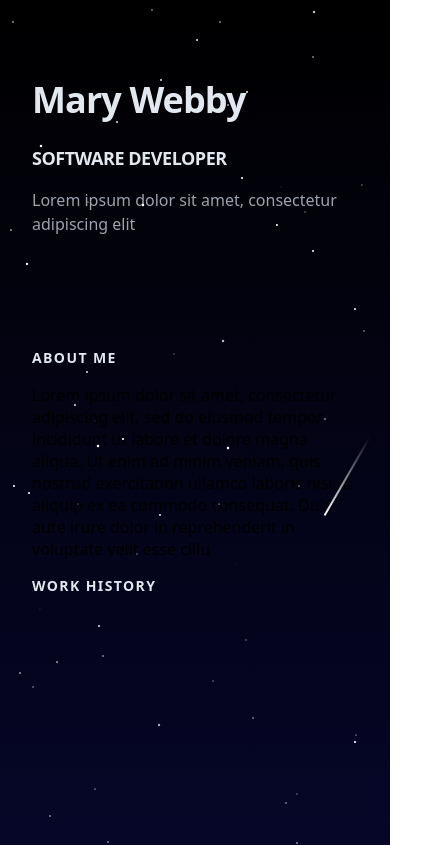
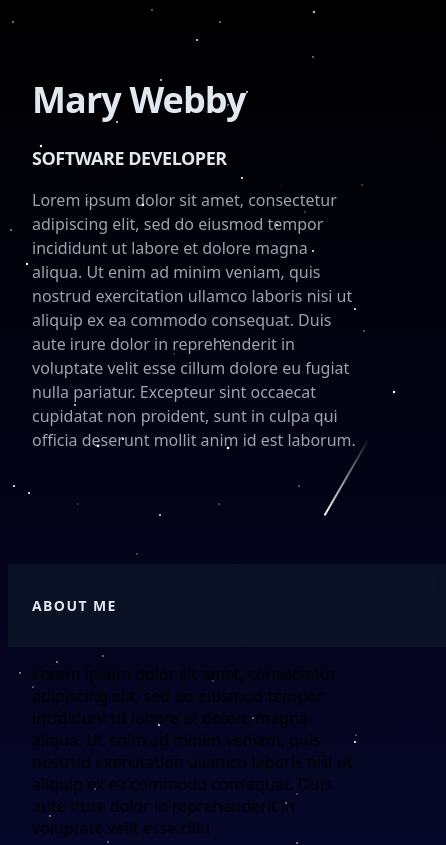
Before and after one commit to marywebby/portfolio-react, a React (Create React App) app in the folder portfolio-mcw/: page / in a window 390 px wide. Shown: the top 845 px of the page, 446 px wide, since content can reach past the window. Built offline with nearby package versions, Linux system fonts and the light colour scheme.

Commit message:
fixed formatting issue

```diff
--- a/portfolio-mcw/src/components/Body.js
+++ b/portfolio-mcw/src/components/Body.js
@@ -5,21 +5,29 @@ const Body = () => {
     <div className="mx-auto min-h-screen max-w-screen-xl px-6 py-12 font-sans md:px-12 md:py-20 lg:px-24 lg:py-0">
       <div className="lg:flex lg:justify-between lg:gap-4">
         <header className="lg:sticky lg:top-0 lg:flex lg:max-h-screen lg:w-1/2 lg:flex-col lg:justify-between lg:py-24">
-          <h1 className='text-4xl font-bold tracking-tight text-white-75 sm:text-5xl'>
+          <div>
+            <h1 className='text-4xl font-bold tracking-tight text-slate-200 sm:text-5xl'>
               Mary Webby
             </h1>
             <h2 className='mt-3 text-lg font-bold uppercase tracking-tight text-white-75 sm:text-xl'>
               Software Developer
             </h2>
-          <p className='mt-4 max-w-xs leading-normal text-gray-400'>
-            Lorem ipsum dolor sit amet, consectetur adipiscing elit
+            <p className='mt-4 leading-normal text-gray-400'>
+              Lorem ipsum dolor sit amet, consectetur adipiscing elit, sed do eiusmod tempor incididunt ut labore et dolore magna aliqua. Ut enim ad minim veniam, quis nostrud exercitation ullamco laboris nisi ut aliquip ex ea commodo consequat. Duis aute irure dolor in reprehenderit in voluptate velit esse cillum dolore eu fugiat nulla pariatur. Excepteur sint occaecat cupidatat non proident, sunt in culpa qui officia deserunt mollit anim id est laborum.
             </p>
+            <nav className='nav hidden lg:block' aria-label='In-page jump links'>
+
+            </nav>
+          </div>
         </header>
-        <div className='pt-24 lg:w-1/2 lg:py-24'>
-          <div className="text-sm font-bold uppercase tracking-widest text-white-75 lg:sr-only">
+        <main id='content' className='pt-24 lg:w-1/2 lg:py-24'>
+          <section id='about' className='mb-16 scroll-mt-16 md:mb-24 lg:mb-36 lg:scroll-mt-24' aria-label='About me'>
+            <div className='sticky top-0 z-20 -mx-6 mb-4 w-screen bg-slate-900/75 px-6 py-5 backdrop-blur md:-mx-12 md:px-12 lg:sr-only lg:relative lg:top-auto lg:mx-auto lg:w-full lg:px-0 lg:py-0 lg:opacity-0'>
+              <h2 className="text-sm font-bold uppercase tracking-widest text-white-75 lg:sr-only">
                 about me
+              </h2>
             </div>
-          <div id='about-me'>
+            <div>
               <p className='mb-4'>
                 Lorem ipsum dolor sit amet, consectetur adipiscing elit, sed do eiusmod tempor incididunt ut labore et dolore magna aliqua. Ut enim ad minim veniam, quis nostrud exercitation ullamco laboris nisi ut aliquip ex ea commodo consequat. Duis aute irure dolor in reprehenderit in voluptate velit esse cillu
               </p>
@@ -30,10 +38,8 @@ const Body = () => {
 
               </p>
             </div>
-          <div className="text-sm font-bold uppercase tracking-widest text-white-75 lg:sr-only">
-            work history
-          </div>
-        </div>
+          </section>
+        </main>
       </div>
     </div>
   );
```
Lines whose indentation alone changed are shown as unchanged.
